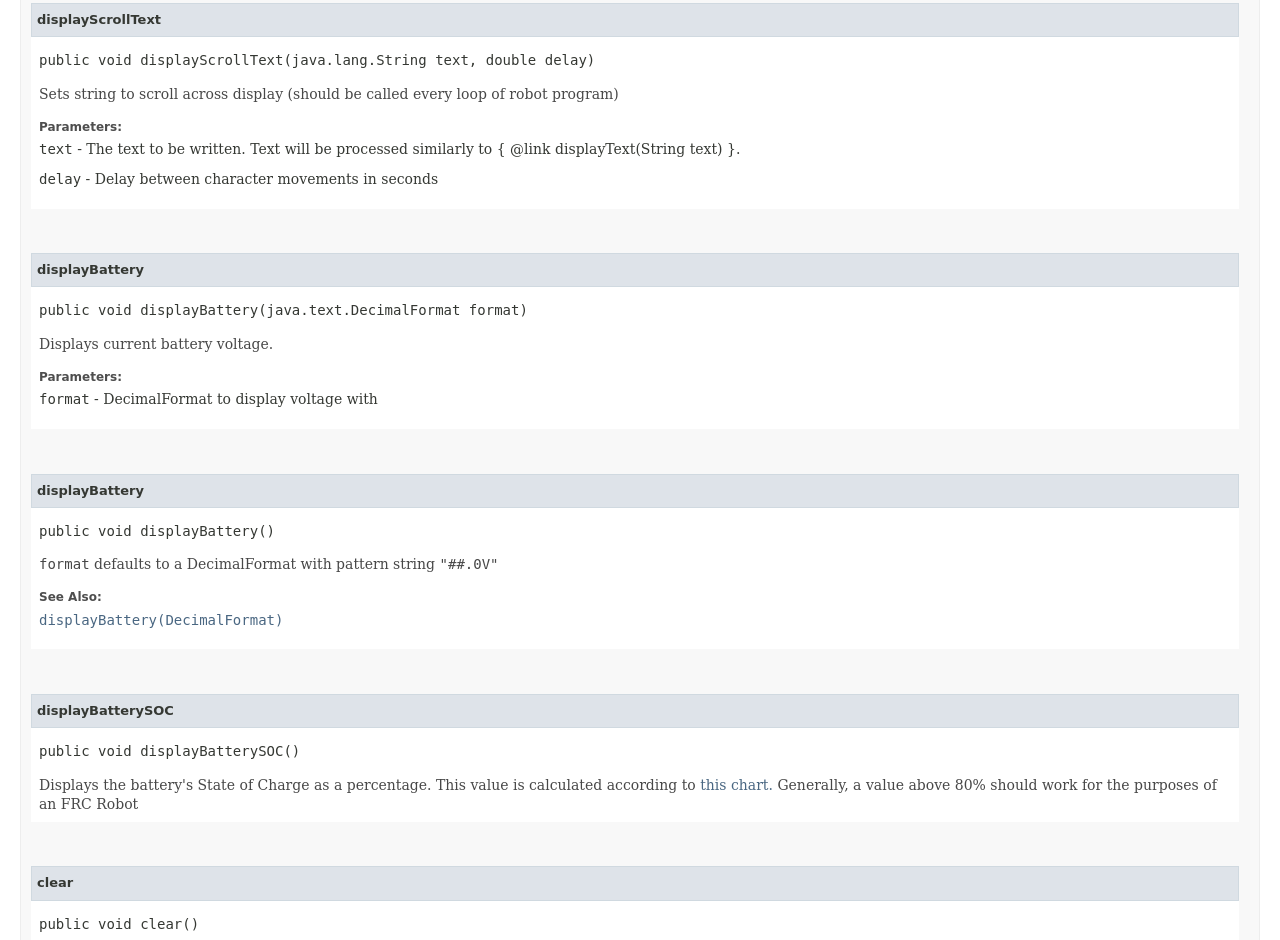
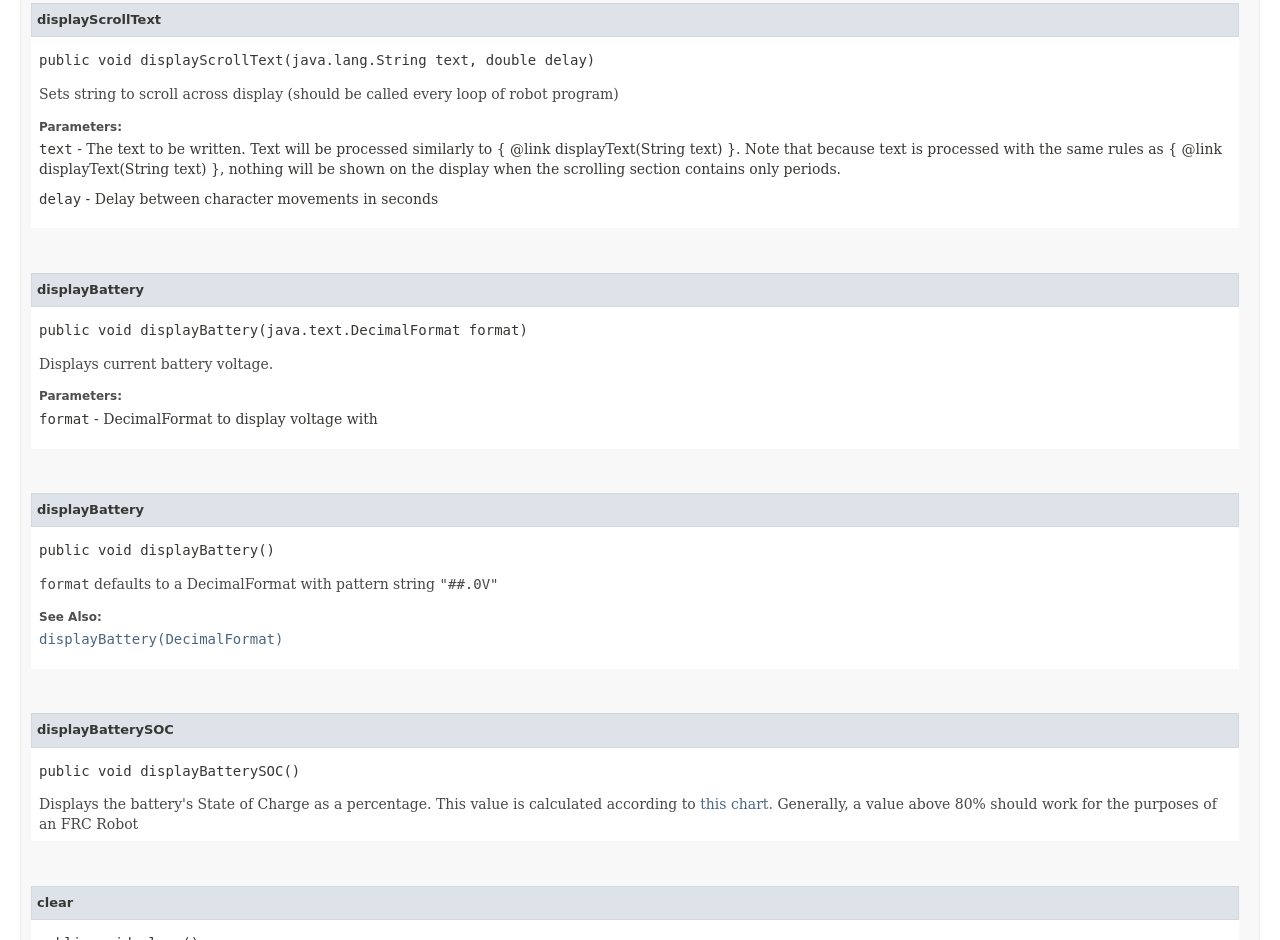
Before and after one commit to Team3487-RedPrideRobotics/REVDigitMXPDisplay, a plain HTML site: page docs/org/usfirst/frc/team3487/REVDigitMXPDisplay.html in a window 1280 px wide. Shown: the part 2208-3148 px from the top of the page. Drawn offline with Linux system fonts and the light colour scheme; no server answers; a script that the page names is missing; a web font is replaced by a local one.

Commit message:
Deploying to javadoc from @ Team3487-RedPrideRobotics/REVDigitMXPDisplay@9289a069e16561b0a35a421daeb9a8001ce19185 🚀

```diff
--- a/docs/org/usfirst/frc/team3487/REVDigitMXPDisplay.html
+++ b/docs/org/usfirst/frc/team3487/REVDigitMXPDisplay.html
@@ -350,7 +350,8 @@ extends java.lang.Object</pre>
 <div class="block">Sets string to scroll across display (should be called every loop of robot program)</div>
 <dl>
 <dt><span class="paramLabel">Parameters:</span></dt>
-<dd><code>text</code> - The text to be written. Text will be processed similarly to { @link displayText(String text) }.</dd>
+<dd><code>text</code> - The text to be written. Text will be processed similarly to { @link displayText(String text) }.
+ Note that because text is processed with the same rules as { @link displayText(String text) }, nothing will be shown on the display when the scrolling section contains only periods.</dd>
 <dd><code>delay</code> - Delay between character movements in seconds</dd>
 </dl>
 </li>
```
Also changed, not shown: 3 other files.
